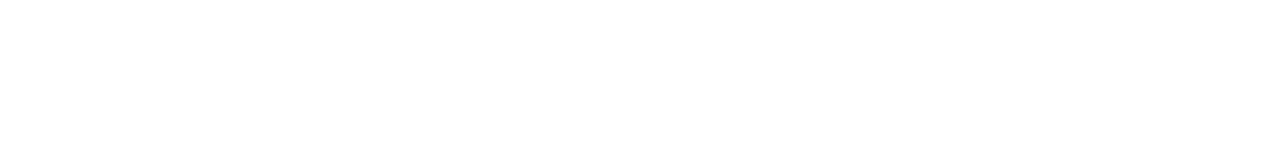
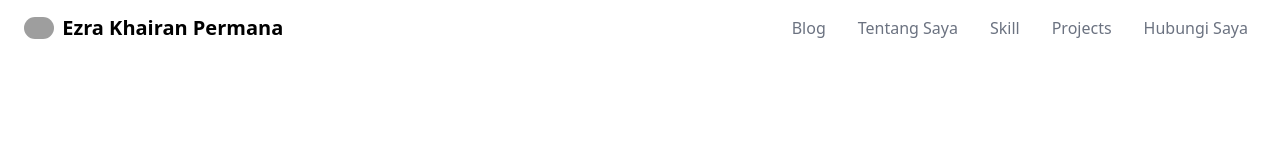
Before and after one commit to reacto11mecha/web-portofolio, an Astro site: page / in a window 1280 px wide. Shown: the top 160 px of the page. Built offline with nearby package versions, Linux system fonts and the light colour scheme; Astro itself is replaced by a stand-in of ours; grey boxes are pictures that could not be loaded.

Commit message:
feat: menambahkan navbar

```diff
--- /dev/null
+++ b/src/components/home/Navbar.tsx
@@ -0,0 +1,116 @@
+import { useEffect, useState } from "react";
+
+const lists = [
+    {
+        name: "Tentang Saya",
+        id: "tentang-saya",
+    },
+    {
+        name: "Skill",
+        id: "skill",
+    },
+    {
+        name: "Projects",
+        id: "projects",
+    },
+    {
+        name: "Hubungi Saya",
+        id: "contacts",
+    },
+];
+
+export const Navbar = () => {
+    const [isTransparent, setIsTransparent] = useState(true);
+    const [isListVisible, setListVisible] = useState(false);
+
+    useEffect(() => {
+        const sectionSiapaKami = document.querySelector("#hero")!;
+
+        const options = {
+            root: null,
+            rootMargin: "0px",
+            threshold: 0.5,
+        };
+
+        const observer = new IntersectionObserver(
+            (entries) =>
+                entries.forEach((entry) => {
+                    setIsTransparent(entry.isIntersecting);
+
+                    if (entry.isIntersecting) setListVisible(false);
+                }),
+            options
+        );
+
+        observer.observe(sectionSiapaKami);
+
+        return () => {
+            observer.disconnect();
+        };
+    }, []);
+
+    return (
+        <nav
+            className={`flex fixed top-0 flex-wrap items-center justify-between w-full py-4 md:py-0 px-4 text-lg ${isTransparent ? "" : "bg-white border-b border-solid"
+                } z-10`}
+        >
+            <div className="h-[inherit]">
+                <button
+                    className="ml-2 h-[inherit] flex items-center font-play font-semibold text-xl gap-2"
+                    onClick={(e) => {
+                        e.preventDefault();
+                        window.scrollTo({ top: 0, behavior: "smooth" });
+                    }}
+                >
+                    <img
+                        src="https://avatars.githubusercontent.com/u/48118327?v=4"
+                        className="rounded-xl"
+                        alt="Foto Profil"
+                        width={30.19}
+                        height={30.19}
+                    />
+                    Ezra Khairan Permana
+                </button>
+            </div>
+
+            <button
+                className="text-xl h-6 w-6 cursor-pointer md:hidden block lg:transform lg:-translate-y-1"
+                onClick={() => {
+                    setListVisible(!isListVisible);
+                }}
+            >
+                &#8801;
+            </button>
+
+            <div
+                className={`${isListVisible ? "" : "hidden"
+                    } w-full md:flex md:items-center md:w-auto`}
+            >
+                <ul className="pt-4 text-base text-gray-500 md:flex md:justify-between md:pt-0">
+                    <a className="md:p-4 py-2 block hover:text-black" href="/blog">
+                        Blog
+                    </a>
+
+                    {lists.map((list) => (
+                        <li key={list.id}>
+                            <button
+                                onClick={() => {
+                                    const element = document.querySelector(`#${list.id}`);
+
+                                    if (element) {
+                                        element.scrollIntoView({ behavior: "smooth" });
+
+                                        if (isListVisible) setListVisible(false);
+                                    }
+                                }}
+                                className="md:p-4 py-2 block hover:text-black"
+                            >
+                                {list.name}
+                            </button>
+                        </li>
+                    ))}
+                </ul>
+            </div>
+        </nav>
+    );
+};
--- a/src/pages/index.astro
+++ b/src/pages/index.astro
@@ -1,6 +1,17 @@
 ---
 import Layout from "@/layouts/DefaultLayout.astro";
+
+import { Navbar } from "@/components/home/Navbar";
 ---
 
 <Layout title="Ezra Khairan Permana | Portofolio" description="Website Portofolio Ezra Khairan Permana">
+    <Navbar client:idle />
+
+    <main>
+        <section id="hero" class="h-screen"></section>
+        <section id="tentang-saya" class="h-screen"></section>
+        <section id="skill" class="h-screen"></section>
+        <section id="projects" class="h-screen"></section>
+        <section id="contacts" class="h-screen"></section>
+    </main>
 </Layout>
--- a/tsconfig.json
+++ b/tsconfig.json
@@ -5,7 +5,8 @@
     "jsxImportSource": "react",
     "baseUrl": ".",
     "paths": {
-      "@/layouts/*": ["src/layouts/*"]
+      "@/layouts/*": ["src/layouts/*"],
+      "@/components/*": ["src/components/*"]
     }
   }
 }
```
